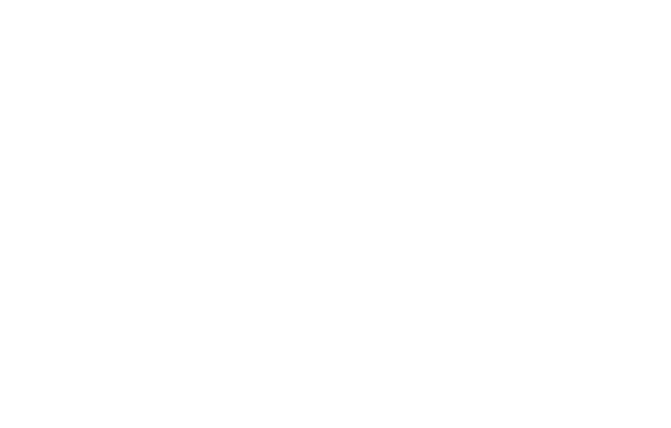
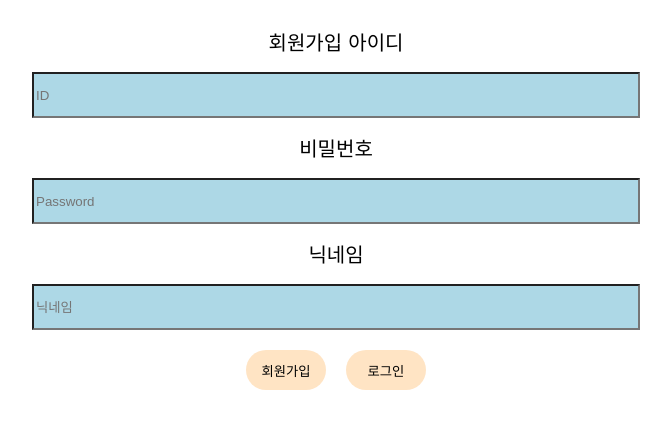
Before and after one commit to yeseul0809/Monthly_Expenditure_Project2, a React (Vite) app: page /SignUp in a window 1280 px wide. Before the commit this address had no page. Shown: the top 428 px of the page, without its empty margins (304-975 px from the left). Built offline with nearby package versions, Linux system fonts and the light colour scheme.

Commit message:
🎉 [ add : login, signup page ]

```diff
--- /dev/null
+++ b/src/pages/Login.jsx
@@ -0,0 +1,67 @@
+import React from "react";
+import styled from "styled-components";
+import { useNavigate } from "react-router-dom";
+
+const Login = () => {
+  const navigate = useNavigate();
+
+  return (
+    <>
+      <StMain>
+        <p>로그인 아이디</p>
+        <StInput type="text" placeholder="ID" />
+        <p>비밀번호</p>
+        <StInput type="password" placeholder="Password" />
+        <StButtonWrap>
+          <StButton>로그인</StButton>
+          <StButton
+            onClick={() => {
+              navigate(`/SignUp`);
+            }}
+          >
+            회원가입
+          </StButton>
+        </StButtonWrap>
+      </StMain>
+    </>
+  );
+};
+export const StMain = styled.main`
+  max-width: 800px;
+  width: 100%;
+  display: flex;
+  flex-direction: column;
+  gap: 20px;
+  margin: 0px auto;
+  justify-content: center;
+  align-items: center;
+
+  & > p {
+    font-size: 20px;
+  }
+`;
+
+export const StInput = styled.input`
+  background-color: lightblue;
+  height: 40px;
+  width: 600px;
+`;
+
+export const StButton = styled.button`
+  width: 80px;
+  height: 40px;
+  width: 80px;
+  height: 40px;
+  background-color: bisque;
+  border-radius: 20px;
+  border: 0.5px;
+`;
+
+export const StButtonWrap = styled.div`
+  display: flex;
+  align-items: center;
+  justify-content: center;
+  gap: 20px;
+`;
+
+export default Login;
--- /dev/null
+++ b/src/pages/Signup.jsx
@@ -0,0 +1,90 @@
+import React, { useState } from "react";
+import styled from "styled-components";
+import Swal from "sweetalert2";
+import { useNavigate } from "react-router-dom";
+import { StMain, StInput, StButton, StButtonWrap } from "./Login";
+
+const SignUp = () => {
+  const navigate = useNavigate();
+
+  const [id, setId] = useState("");
+  const [password, setPassword] = useState("");
+  const [nickname, setNickname] = useState("");
+
+  const handleSignUp = (e) => {
+    e.preventDefault();
+
+    if (id.length < 4 || id.length > 10) {
+      Swal.fire({
+        title: "다시 입력해주세요.",
+        text: "아이디는 4~10글자여야 합니다.",
+        icon: "warning",
+        confirmButtonText: "확인",
+      });
+      return;
+    }
+
+    if (password.length < 4 || password.length > 15) {
+      Swal.fire({
+        title: "다시 입력해주세요.",
+        text: "비밀번호는 4~15글자여야 합니다.",
+        icon: "warning",
+        confirmButtonText: "확인",
+      });
+      return;
+    }
+    if (nickname.length < 1 || nickname.length > 10) {
+      Swal.fire({
+        title: "다시 입력해주세요.",
+        text: "닉네임은 1~10글자여야 합니다.",
+        icon: "warning",
+        confirmButtonText: "확인",
+      });
+      return;
+    }
+  };
+
+  return (
+    <>
+      <StSignupForm onSubmit={handleSignUp}>
+        <StMain>
+          <p>회원가입 아이디</p>
+          <StInput
+            type="text"
+            value={id}
+            onChange={(e) => setId(e.target.value)}
+            placeholder="ID"
+          />
+          <p>비밀번호</p>
+          <StInput
+            type="password"
+            value={password}
+            onChange={(e) => setPassword(e.target.value)}
+            placeholder="Password"
+          />
+          <p>닉네임</p>
+          <StInput
+            type="text"
+            value={nickname}
+            onChange={(e) => setNickname(e.target.value)}
+            placeholder="닉네임"
+          />
+          <StButtonWrap>
+            <StButton>회원가입</StButton>
+            <StButton
+              onClick={() => {
+                navigate(`/Login`);
+              }}
+            >
+              로그인
+            </StButton>
+          </StButtonWrap>
+        </StMain>
+      </StSignupForm>
+    </>
+  );
+};
+
+export default SignUp;
+
+const StSignupForm = styled.form``;
--- a/src/shared/Router.jsx
+++ b/src/shared/Router.jsx
@@ -1,14 +1,17 @@
 import React from "react";
-import { useState } from "react";
 import { BrowserRouter, Route, Routes } from "react-router-dom";
 import Home from "../pages/Home";
 import Detail from "../pages/Detail";
+import Login from "../pages/Login";
+import SignUp from "../pages/Signup";
 
 const Router = () => {
   return (
     <BrowserRouter>
       <Routes>
         <Route path="/" element={<Home />} />
+        <Route path="/login" element={<Login />} />
+        <Route path="/SignUp" element={<SignUp />} />
         <Route path="/detail/:id" element={<Detail />} />
       </Routes>
     </BrowserRouter>
```
